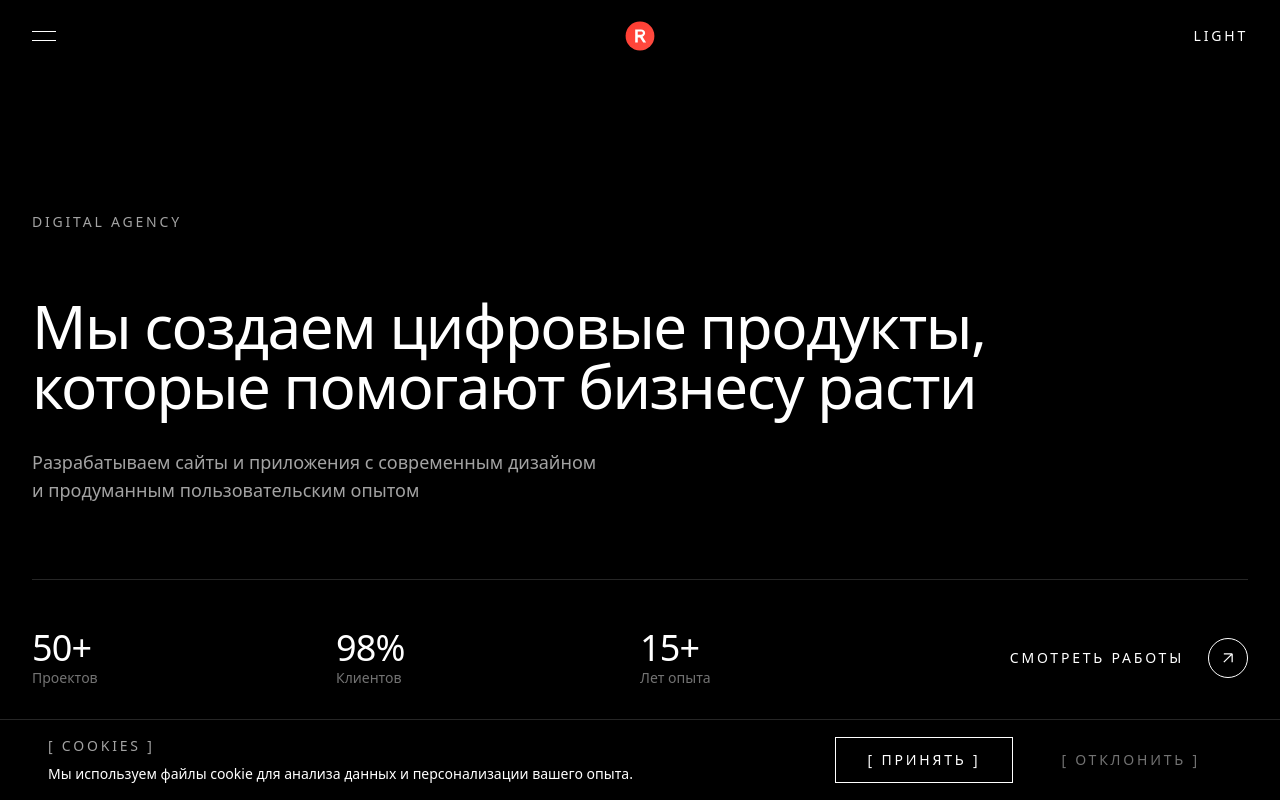
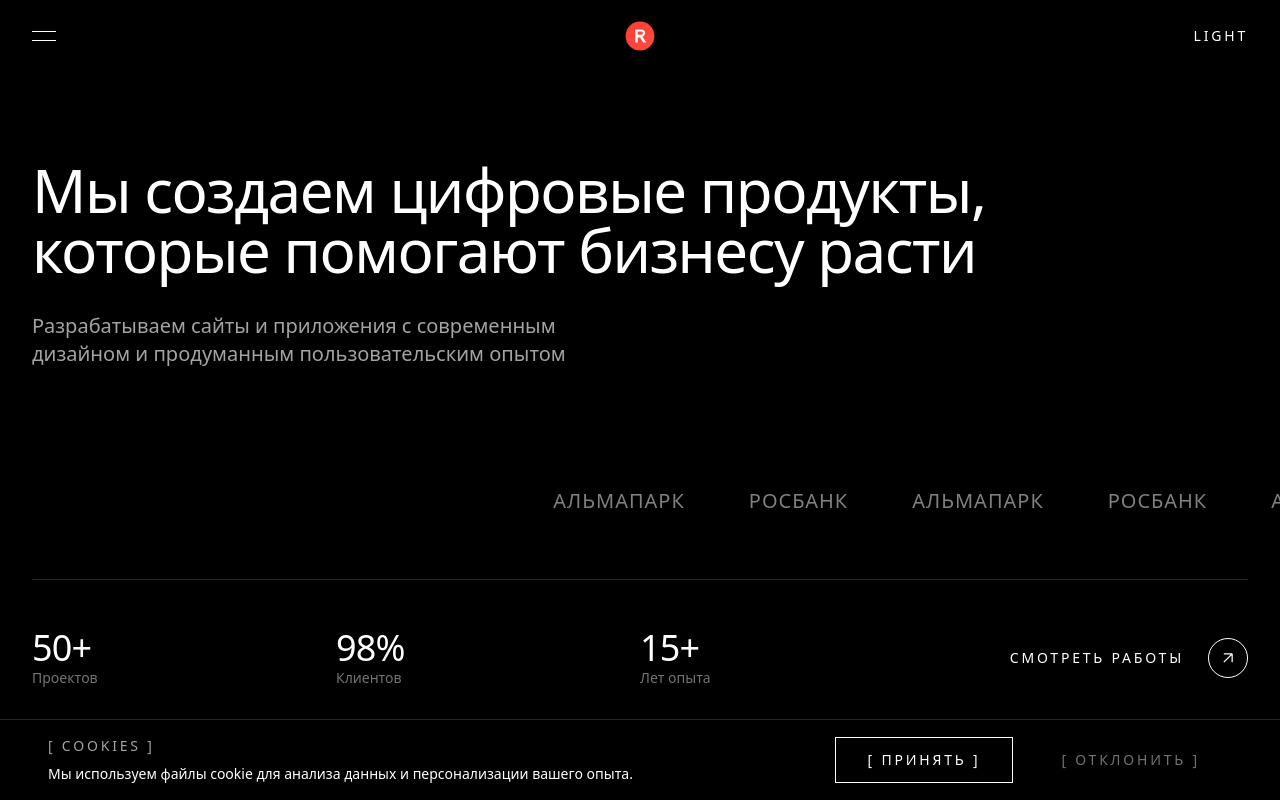
Before and after one commit to pomidorgithub/redpomidor, a Vue app: page / in a window 1280 px wide. Shown: the top 800 px of the page. Built offline with nearby package versions, Linux system fonts and the light colour scheme.

Commit message:
Обновление главной

```diff
--- a/src/components/home/CompanyLogos.vue
+++ b/src/components/home/CompanyLogos.vue
@@ -1,23 +1,71 @@
 <template>
-  <div class="w-full">
-    <div class="max-w-[90rem] mx-auto">
-      <div class="flex flex-wrap gap-12 items-center">
-        <img
-          src="/logos/rosbank.svg"
-          alt="Росбанк"
-          class="h-4 w-auto opacity-40 hover:opacity-100 transition-opacity dark:invert"
-        />
-        <img
-          src="/logos/sovcombank.svg"
-          alt="Совкомбанк"
-          class="h-4 w-auto opacity-40 hover:opacity-100 transition-opacity dark:invert"
-        />
-        <img
-          src="/logos/tinkoff.svg"
-          alt="Тинькофф"
-          class="h-4 w-auto opacity-40 hover:opacity-100 transition-opacity dark:invert"
-        />
-      </div>
+  <div class="flex whitespace-nowrap animate-marquee">
+    <div class="flex gap-16 items-center">
+      <span
+        class="text-lg md:text-xl font-medium opacity-50 hover:opacity-100 transition-opacity uppercase tracking-wider"
+        >Альмапарк</span
+      >
+      <span
+        class="text-lg md:text-xl font-medium opacity-50 hover:opacity-100 transition-opacity uppercase tracking-wider"
+        >Росбанк</span
+      >
+      <span
+        class="text-lg md:text-xl font-medium opacity-50 hover:opacity-100 transition-opacity uppercase tracking-wider"
+        >Альмапарк</span
+      >
+      <span
+        class="text-lg md:text-xl font-medium opacity-50 hover:opacity-100 transition-opacity uppercase tracking-wider"
+        >Росбанк</span
+      >
+      <span
+        class="text-lg md:text-xl font-medium opacity-50 hover:opacity-100 transition-opacity uppercase tracking-wider"
+        >Альмапарк</span
+      >
+      <span
+        class="text-lg md:text-xl font-medium opacity-50 hover:opacity-100 transition-opacity uppercase tracking-wider"
+        >Росбанк</span
+      >
+    </div>
+    <div class="flex gap-32 items-center">
+      <span
+        class="text-lg md:text-xl font-medium opacity-50 hover:opacity-100 transition-opacity uppercase tracking-wider"
+        >Альмапарк</span
+      >
+      <span
+        class="text-lg md:text-xl font-medium opacity-50 hover:opacity-100 transition-opacity uppercase tracking-wider"
+        >Росбанк</span
+      >
+      <span
+        class="text-lg md:text-xl font-medium opacity-50 hover:opacity-100 transition-opacity uppercase tracking-wider"
+        >Альмапарк</span
+      >
+      <span
+        class="text-lg md:text-xl font-medium opacity-50 hover:opacity-100 transition-opacity uppercase tracking-wider"
+        >Росбанк</span
+      >
+      <span
+        class="text-lg md:text-xl font-medium opacity-50 hover:opacity-100 transition-opacity uppercase tracking-wider"
+        >Альмапарк</span
+      >
+      <span
+        class="text-lg md:text-xl font-medium opacity-50 hover:opacity-100 transition-opacity uppercase tracking-wider"
+        >Росбанк</span
+      >
     </div>
   </div>
 </template>
+
+<style scoped>
+.animate-marquee {
+  animation: marquee 20s linear infinite;
+}
+
+@keyframes marquee {
+  0% {
+    transform: translateX(100vw);
+  }
+  100% {
+    transform: translateX(-100%);
+  }
+}
+</style>
--- a/src/components/home/HeroSection.vue
+++ b/src/components/home/HeroSection.vue
@@ -1,6 +1,6 @@
 <template>
-  <section class="h-[calc(100vh-72px)] bg-white dark:bg-black">
-    <div class="h-full">
+  <section class="h-[calc(100vh-72px)] bg-white dark:bg-black overflow-x-hidden">
+    <div class="h-full relative">
       <!-- Фоновая сетка -->
       <div class="absolute inset-0 grid grid-cols-2 md:grid-cols-4">
         <div></div>
@@ -13,25 +13,28 @@
       <div class="h-full">
         <div class="h-full">
           <!-- Основная колонка -->
-          <div class="h-full px-8 pt-12 md:pt-16 pb-12 md:pb-16 flex flex-col">
+          <div class="h-full px-8 pt-12 md:pt-16 pb-12 md:pb-16 flex flex-col overflow-x-hidden">
             <div class="flex-1 flex flex-col justify-center max-w-5xl">
-              <div class="space-y-16">
-                <div class="text-sm tracking-[0.2em] text-neutral-400">DIGITAL AGENCY</div>
-
+              <div class="space-y-8">
                 <div class="space-y-8">
                   <h1 class="text-4xl md:text-5xl lg:text-6xl leading-[1.1] tracking-tight">
                     Мы создаем цифровые продукты, которые помогают бизнесу расти
                   </h1>
 
-                  <p class="text-lg text-neutral-500 dark:text-neutral-400 max-w-xl">
-                    Разрабатываем сайты и приложения с современным дизайном и продуманным пользовательским опытом
+                  <p class="text-xl text-neutral-500 dark:text-neutral-400 max-w-xl">
+                    Разрабатываем сайты и приложения с современным дизайном и продуманным
+                    пользовательским опытом
                   </p>
                 </div>
               </div>
             </div>
 
+            <div class="mt-auto md:mt-24">
+              <CompanyLogos />
+            </div>
+
             <!-- Статистика -->
-            <div class="border-t border-neutral-200 dark:border-neutral-800 py-8 md:py-12">
+            <div class="mt-16 border-t border-neutral-200 dark:border-neutral-800 py-8 md:py-12">
               <div class="grid grid-cols-2 md:grid-cols-4 gap-8 md:gap-0">
                 <div>
                   <div class="text-2xl md:text-3xl lg:text-4xl font-light tracking-tight">50+</div>
@@ -45,13 +48,17 @@
                   <div class="text-2xl md:text-3xl lg:text-4xl font-light tracking-tight">15+</div>
                   <div class="text-sm text-neutral-500">Лет опыта</div>
                 </div>
-                <div class="col-span-2 md:col-span-1 flex items-center justify-start md:justify-end pt-8 md:pt-0">
+                <div
+                  class="col-span-2 md:col-span-1 flex items-center justify-start md:justify-end pt-8 md:pt-0"
+                >
                   <button
                     @click="scrollToProjects"
                     class="group relative inline-flex items-center gap-6 text-sm tracking-[0.2em] hover:text-neutral-500 transition-colors"
                   >
                     <span class="relative z-10">СМОТРЕТЬ РАБОТЫ</span>
-                    <div class="relative w-10 h-10 rounded-full border border-current group-hover:bg-black group-hover:border-black dark:group-hover:bg-white dark:group-hover:border-white transition-colors">
+                    <div
+                      class="relative w-10 h-10 rounded-full border border-current group-hover:bg-black group-hover:border-black dark:group-hover:bg-white dark:group-hover:border-white transition-colors"
+                    >
                       <svg
                         class="absolute inset-0 m-auto w-5 h-5 group-hover:text-white dark:group-hover:text-black transition-colors"
                         viewBox="0 0 24 24"
@@ -74,6 +81,8 @@
 </template>
 
 <script setup>
+import CompanyLogos from './CompanyLogos.vue'
+
 const scrollToProjects = () => {
   const projectsSection = document.getElementById('projects')
   if (projectsSection) {
@@ -82,6 +91,20 @@ const scrollToProjects = () => {
 }
 </script>
 
-<style>
+<style scoped>
 @import url('https://fonts.googleapis.com/css2?family=Space+Grotesk:wght@300;500;700&display=swap');
+
+.animate-marquee {
+  animation: marquee 20s linear infinite;
+  transform: translateX(100vw);
+}
+
+@keyframes marquee {
+  0% {
+    transform: translateX(100vw);
+  }
+  100% {
+    transform: translateX(-100%);
+  }
+}
 </style>
```
Also changed, not shown: public/logos/almapark.svg (added), public/logos/conso.svg (added).
